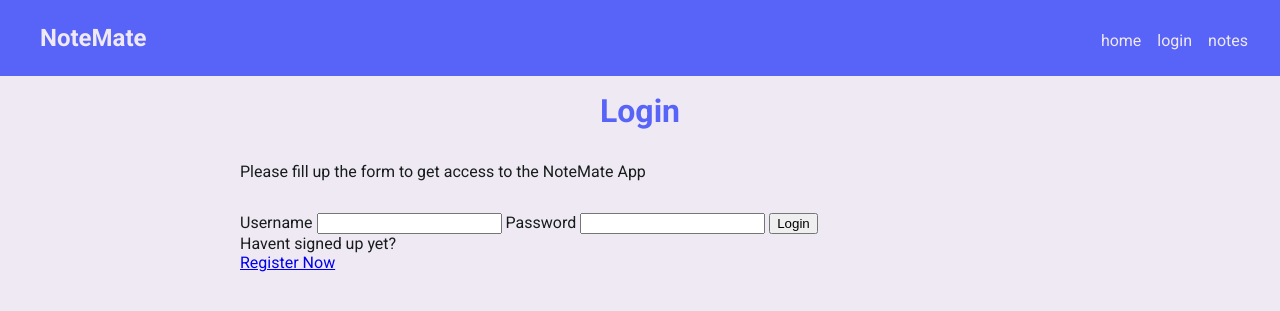
After one commit to tushgaurav/notemate, a Django app: page /login/ in a window 1280 px wide. The commit adds this page. Shown: the top 311 px of the page. Run offline with Django 4.2, Linux system fonts and the light colour scheme.

Commit message:
added login/logout functionality
added views to handle login, logout, signup
fixed major bugs (you now need to login to view the notes)
improved navbar

```diff
--- /dev/null
+++ b/notes/templates/notes/login_register.html
@@ -0,0 +1,47 @@
+{% extends 'base_template.html' %}
+{% block title %}
+{{ mode }} - Notemate
+{% endblock %}
+{% block content %}
+{% include 'navbar.html' %}
+
+<div class="container">
+    <div class="row">
+        <h1>{{ mode }}</h1>
+        <p>Please fill up the form to get access to the NoteMate App</p>
+    </div>
+    <div class="row">
+        {% for message in messages %}
+        <div class="message">
+            {{ message }}
+        </div>
+        {% endfor %}
+
+        {% if page == 'login' %}
+            <form action="" method="POST">
+                {% if message %}
+                {% endif %}
+                <label for="username">Username</label>
+                <input type="text" name="username" id="username">
+                <label for="password">Password</label>
+                <input type="password" name="password" id="password">
+                <input type="submit" value="Login">
+                {% csrf_token %}
+            </form>
+            <p>Havent signed up yet?</p>
+            <a href="{% url 'signup' %}">Register Now</a>
+
+        {% else %}
+
+            <form action="" method="post">
+                {% csrf_token %}
+                {{ form.as_p }}
+                <input type="submit" value="Register">
+            </form>
+            <p>Already signed up?</p>
+            <a href="{% url 'login' %}">Login</a>
+
+        {% endif %}
+    </div>
+</div>
+{% endblock %}
--- a/notes/urls.py
+++ b/notes/urls.py
@@ -7,4 +7,7 @@ urlpatterns = [
     path('add/', views.createNote, name='add_note'),
     path('delete/<note_id>', views.deleteNote, name='delete'),
     path('edit/<note_id>', views.updateNote, name='edit'),
+    path('login/', views.loginView, name='login'),
+    path('logout/', views.logoutUser, name='logout'),
+    path('signup/', views.registerUser, name='signup'),
 ]
--- a/notes/views.py
+++ b/notes/views.py
@@ -1,12 +1,71 @@
 import datetime
+from email import message
+from django.contrib.auth import login, logout, authenticate
+from django.contrib.auth.decorators import login_required
+from django.contrib import messages
+from django.contrib.auth.forms import UserCreationForm
 from django.shortcuts import render, HttpResponse, redirect
 from django.contrib.auth.models import User
 from .models import Note
 from .forms import NoteForm
 
+def loginView(request):
+    if request.user.is_authenticated:
+        return redirect('home')
+
+    if (request.method == "POST"):
+        username = request.POST.get('username').lower()
+        password = request.POST.get('password')
+
+        try:
+            user = User.objects.get(username = username)
+        except:
+            messages.error(request, "User does not exist!")
+
+        user = authenticate(request, username = username, password = password)
+
+        if user is not None:
+            login(request, user)
+            return redirect('home')
+        else:
+            messages.error(request, "Username or password does not match.")
+
+    context = {
+        'mode': 'Login',
+        'page': 'login',
+
+    }
+    return render(request, 'notes/login_register.html', context)
+
+def logoutUser(request):
+    logout(request)
+    return redirect('home')
+
+def registerUser(request):
+    form = UserCreationForm()
+
+    if request.method == 'POST':
+        form = UserCreationForm(request.POST)
+        if form.is_valid():
+            user = form.save(commit=False)
+            user.username = user.username.lower()
+            user.save()
+            login(request, user)
+            return redirect('home')
+        else:
+            messages.error(request, "An error occured during registering. Please try again.")
+
+    context = {
+        'form': form,
+    }
+    return render(request, 'notes/login_register.html', context)
+
 def home(request):
     time = datetime.datetime.now()
-    notes = Note.objects.filter(user = request.user)[:2]
+    if request.user.is_authenticated:
+        notes = Note.objects.filter(user = request.user)[:2]
+    else:
+        notes = None
     context = {
         'notes': notes,
         'time': time
@@ -24,6 +83,7 @@ def profileView(request, username):
     }
     return render(request, 'notes/user.html', context)
 
+@login_required(login_url='login')
 def createNote(request):
     notes = Note.objects.all()
     form = NoteForm()
@@ -41,6 +101,7 @@ def createNote(request):
             return redirect('home')
     return render(request, 'notes/add_note.html', context)
 
+@login_required(login_url='login')
 def deleteNote(request, note_id):
     note = Note.objects.get(id=note_id)
 
@@ -55,6 +116,7 @@ def deleteNote(request, note_id):
     }
     return render(request, 'notes/delete.html', context)
 
+@login_required(login_url='login')
 def updateNote(request, note_id):
     note = Note.objects.get(id=note_id)
     form = NoteForm(instance=note)
--- a/templates/navbar.html
+++ b/templates/navbar.html
@@ -2,7 +2,11 @@
     <h1 class="logo">NoteMate</h1>
     <ul>
         <li><a href="{% url 'home' %}">home</a></li>
-        <li><a href="{% url 'profile' user.username %}">profile</a></li>
+        {% if request.user.is_authenticated %}
+            <li><a href="{% url 'logout' %}">logout</a></li>
+        {% else %}
+            <li><a href="{% url 'login' %}">login</a></li>
+        {% endif %}
         <li><a href="{% url 'add_note' %}">notes</a></li>
     </ul>
 </nav>
```
Also changed, not shown: notes/templates/notes/home.html (+7 -1 lines), db.sqlite3.
